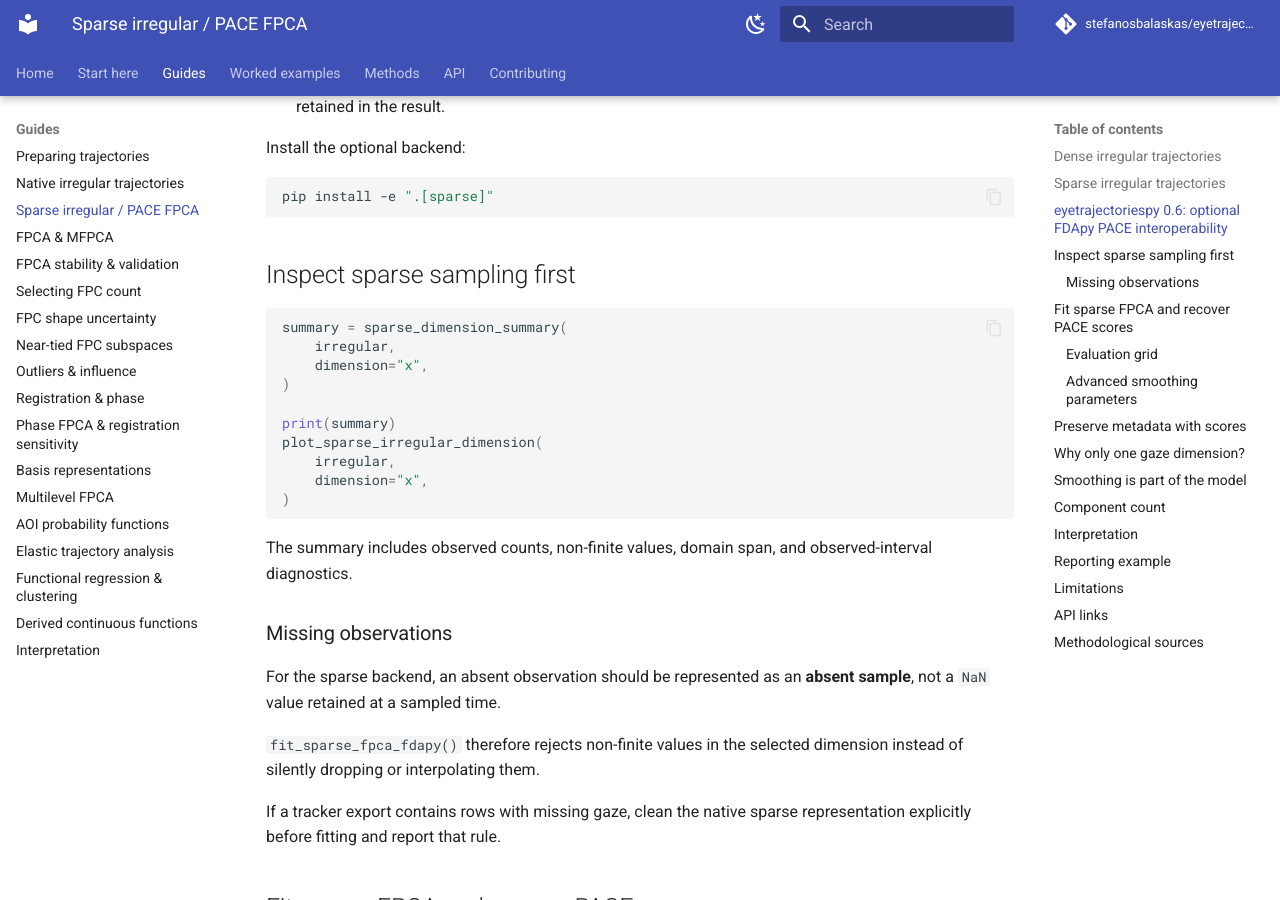
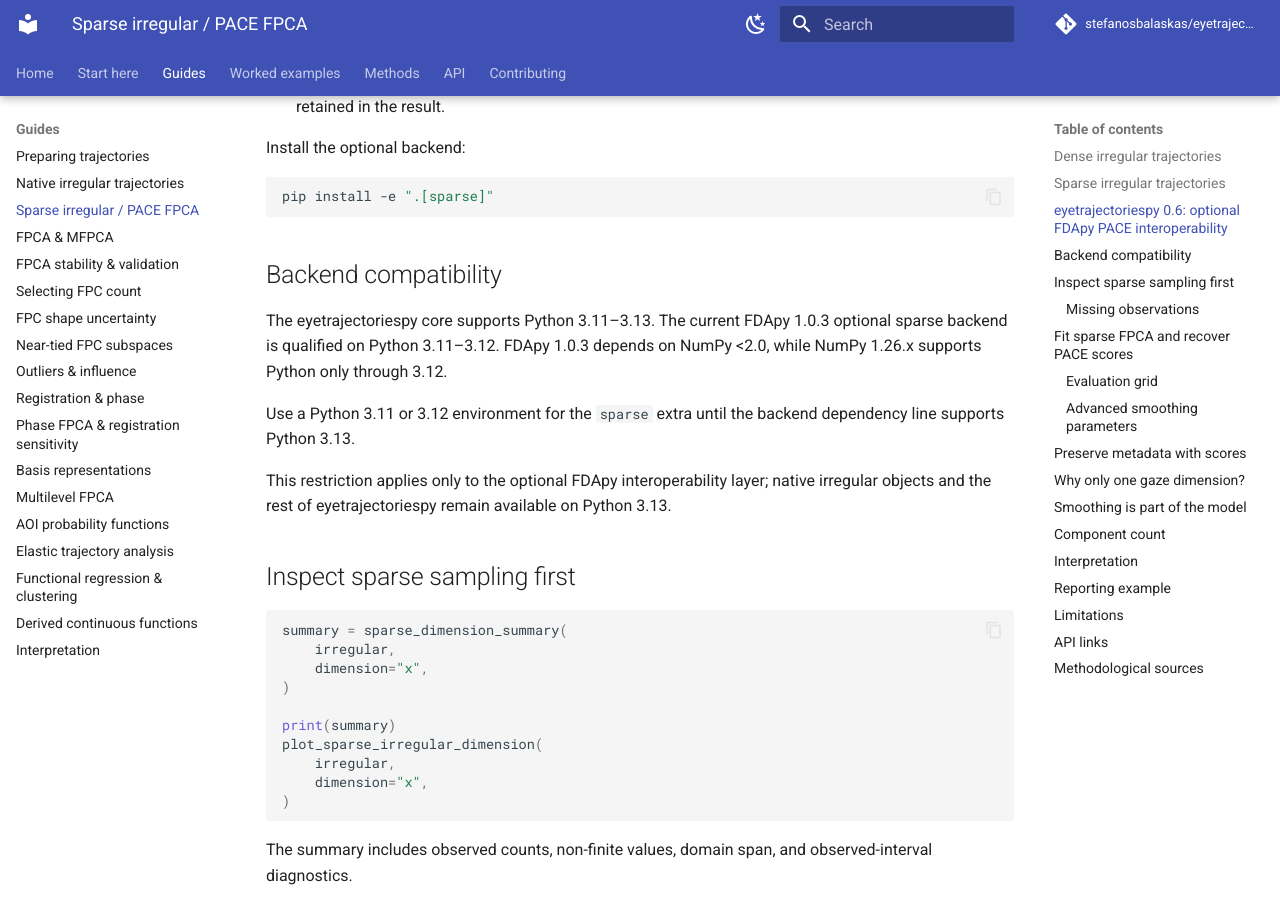
Before and after one commit to stefanosbalaskas/eyetrajectoriespy, an MkDocs documentation site: the page built from docs/guides/sparse-irregular-fpca.md, in a window 1280 px wide and 900 px high, scrolled down 1461 px. Built offline with MkDocs 1.6.1 and Material for MkDocs 9.7.7, drawn with Linux system fonts in a browser that asks for light colours; comment, search, counter and statistics services are not loaded.

Commit message:
Document sparse backend Python compatibility

````diff
--- a/docs/guides/sparse-irregular-fpca.md
+++ b/docs/guides/sparse-irregular-fpca.md
@@ -54,6 +54,14 @@ Install the optional backend:
 ```bash
 pip install -e ".[sparse]"
 ```
+
+## Backend compatibility
+
+The eyetrajectoriespy core supports Python 3.11–3.13. The current FDApy 1.0.3 optional sparse backend is qualified on Python 3.11–3.12. FDApy 1.0.3 depends on NumPy <2.0, while NumPy 1.26.x supports Python only through 3.12.
+
+Use a Python 3.11 or 3.12 environment for the `sparse` extra until the backend dependency line supports Python 3.13.
+
+This restriction applies only to the optional FDApy interoperability layer; native irregular objects and the rest of eyetrajectoriespy remain available on Python 3.13.
 
 ## Inspect sparse sampling first
 
````
